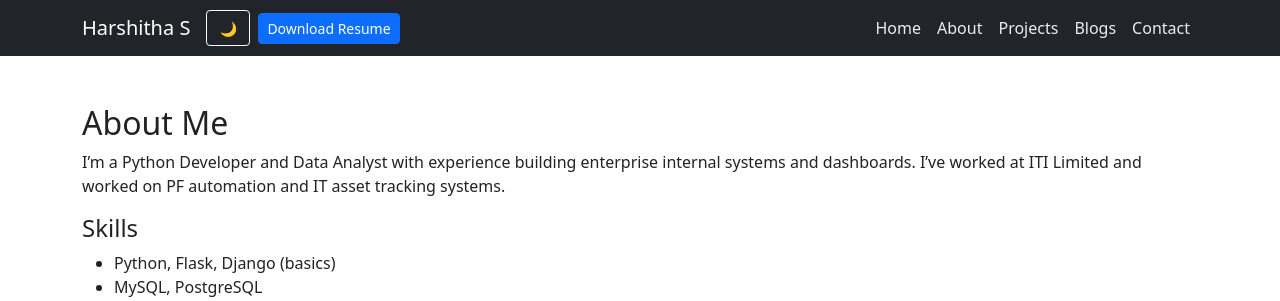
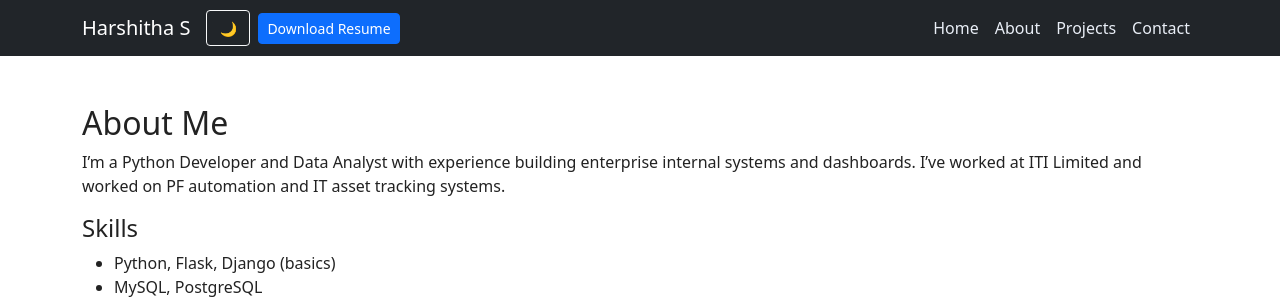
Before and after one commit to HarshithaShenava/portfolio, a Flask app: page /about in a window 1280 px wide. Shown: the top 301 px of the page. Run offline with Flask 3, Linux system fonts and the light colour scheme.

Commit message:
Update base.html

```diff
--- a/templates/base.html
+++ b/templates/base.html
@@ -24,7 +24,6 @@
         <li class="nav-item"><a class="nav-link" href="/">Home</a></li>
         <li class="nav-item"><a class="nav-link" href="/about">About</a></li>
         <li class="nav-item"><a class="nav-link" href="/projects">Projects</a></li>
-        <li class="nav-item"><a class="nav-link" href="/blogs">Blogs</a></li>
         <li class="nav-item"><a class="nav-link" href="/contact">Contact</a></li>
       </ul>
     </div>
```
